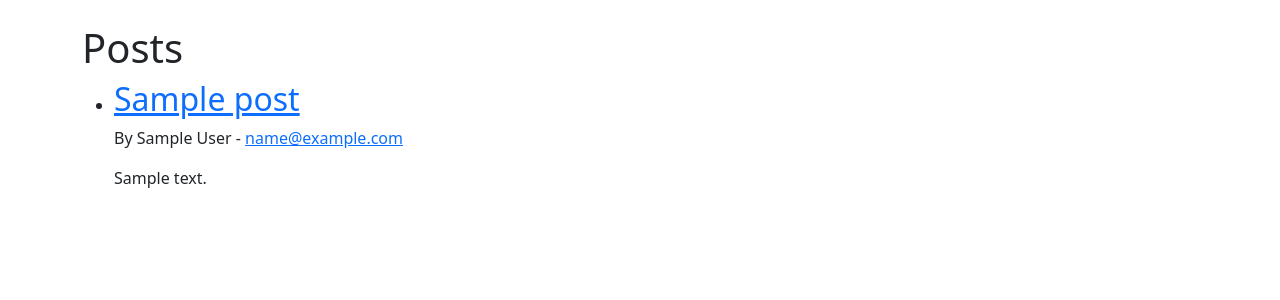
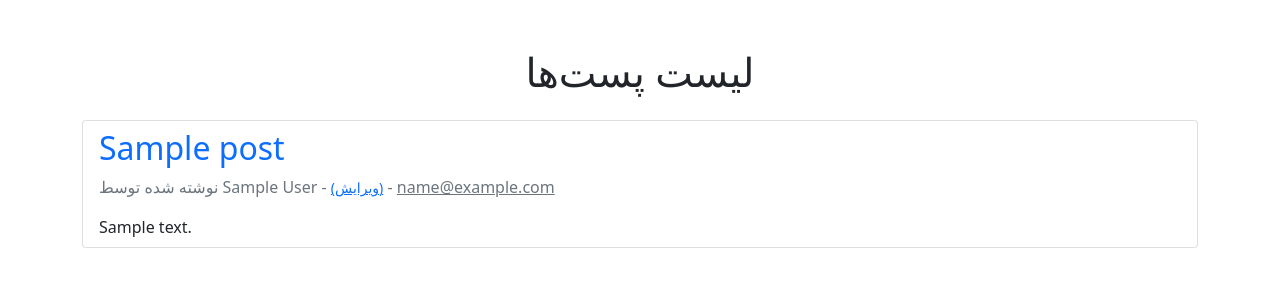
Before and after one commit to yazdancode/blog, a Django app: page / in a window 1280 px wide. Shown: the part 56-356 px from the top of the page. Run offline with Django 5.2, Linux system fonts and the light colour scheme; tables that the repository leaves empty hold one stand-in row (values such as "Sample post").

Commit message:
Update and Edit Blog Post

```diff
--- a/myblog/urls.py
+++ b/myblog/urls.py
@@ -1,10 +1,11 @@
 from django.urls import path
 
 # from . import views
-from myblog.views import HomeView, ArticleDetailView, AddPostView
+from myblog.views import HomeView, ArticleDetailView, AddPostView, UpdatePostView
 
 urlpatterns = [
     path("", HomeView.as_view(), name="home"),
     path("article/<int:pk>", ArticleDetailView.as_view(), name="article-detail"),
     path("add_post/", AddPostView.as_view(), name="add_post"),
+    path("article/edite/<int:pk>", UpdatePostView.as_view(), name="update_post"),
 ]
--- a/myblog/views.py
+++ b/myblog/views.py
@@ -1,6 +1,6 @@
-from django.views.generic import ListView, DetailView, CreateView
+from django.views.generic import ListView, DetailView, CreateView, UpdateView
 from .models import Post
-from .forms import PostForm
+from .forms import PostForm, UpdateForm
 
 
 class HomeView(ListView):
@@ -19,3 +19,10 @@ class AddPostView(CreateView):
     template_name = "myblog/add_post.html"
     # fields = '__all__'
     # fields = ('title', 'body')
+
+
+class UpdatePostView(UpdateView):
+    model = Post
+    template_name = "myblog/update_post.html"
+    form_class = UpdateForm
+    # fields = ['title', 'title_tag', 'body']
--- a/templates/myblog/home.html
+++ b/templates/myblog/home.html
@@ -1,29 +1,53 @@
 {% extends 'base.html' %}
+{% block title %}لیست پست‌ها{% endblock %}
+
 {% block content %}
-
-<h1>Posts</h1>
+<h1 class="text-center my-4">لیست پست‌ها</h1>
 
 {% if object_list %}
-    <ul>
+    <ul class="list-group mb-4">
         {% for post in object_list %}
-            <li class="post-item">
+            <li class="list-group-item">
+                <article class="post-item">
+                    <header>
                         <h2>
-                    <a href="{% url 'article-detail' post.pk %}">
+                            <a href="{% url 'article-detail' post.pk %}" class="text-decoration-none">
                                 {{ post.title }}
                             </a>
                         </h2>
-                <p class="post-author">
-                    By {{ post.author.first_name }} {{ post.author.last_name }} -
-                    <a href="mailto:{{ post.author.email }}">{{ post.author.email }}</a>
+                    </header>
+                    <p class="post-author text-muted">
+                        نوشته شده توسط {{ post.author.first_name }} {{ post.author.last_name }}
+                        - <small><a href="{% url 'update_post' post.pk %}" class="text-primary">(ویرایش)</a></small>
+                        - <a href="mailto:{{ post.author.email }}" class="text-secondary">{{ post.author.email }}</a>
                     </p>
                     <div class="post-body">
                         {{ post.body|safe }}
                     </div>
+                </article>
             </li>
         {% endfor %}
     </ul>
+
+    <!-- Pagination -->
+    {% if is_paginated %}
+        <nav aria-label="Page navigation" class="d-flex justify-content-between align-items-center">
+            {% if page_obj.has_previous %}
+                <a href="?page={{ page_obj.previous_page_number }}" class="btn btn-outline-primary">صفحه قبل</a>
             {% else %}
-    <p>No posts available.</p>
+                <span class="btn btn-outline-secondary disabled">صفحه قبل</span>
             {% endif %}
 
+            <span>صفحه {{ page_obj.number }} از {{ page_obj.paginator.num_pages }}</span>
+
+            {% if page_obj.has_next %}
+                <a href="?page={{ page_obj.next_page_number }}" class="btn btn-outline-primary">صفحه بعد</a>
+            {% else %}
+                <span class="btn btn-outline-secondary disabled">صفحه بعد</span>
+            {% endif %}
+        </nav>
+    {% endif %}
+{% else %}
+    <p>هیچ پستی موجود نیست. <a href="{% url 'create_post' %}" class="btn btn-primary">ایجاد پست جدید</a></p>
+{% endif %}
 {% endblock %}
```
Also changed, not shown: myblog/forms.py (+26 -0 lines), templates/myblog/article_details.html (+14 -12 lines), templates/myblog/update_post.html (added, +14 -0 lines). Lines whose indentation alone changed are shown as unchanged.
